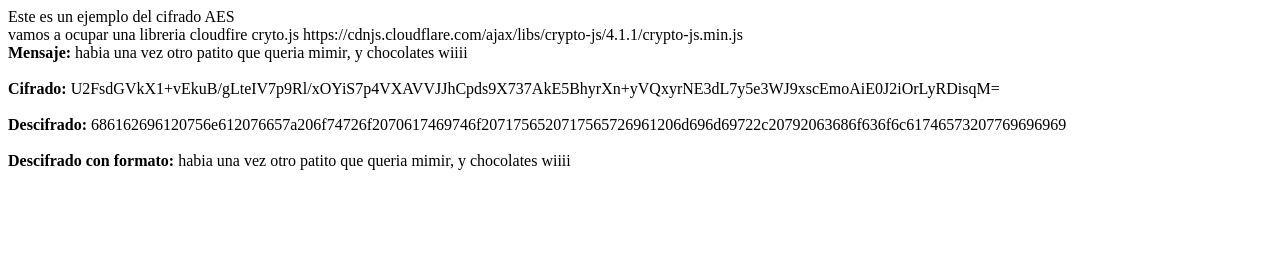
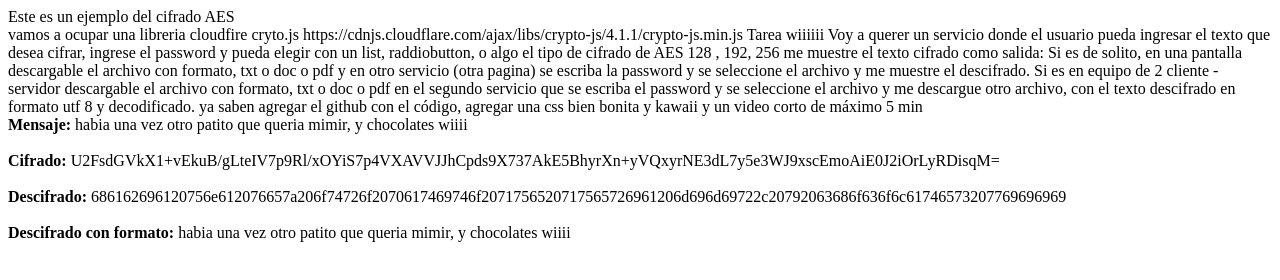
Before and after one commit to luisferdev11/5IV7_SWyA, a plain HTML site: page 05_AESWeb/index.html in a window 1280 px wide. Drawn offline with nearby package versions, Linux system fonts and the light colour scheme.

Commit message:
aes web con tarea

```diff
--- a/05_AESWeb/index.html
+++ b/05_AESWeb/index.html
@@ -13,6 +13,36 @@
     vamos a ocupar una libreria cloudfire cryto.js
 
     https://cdnjs.cloudflare.com/ajax/libs/crypto-js/4.1.1/crypto-js.min.js
+
+
+    Tarea wiiiiii
+
+    Voy a querer un servicio donde el usuario pueda ingresar el texto que desea
+    cifrar, ingrese el password
+
+    y pueda elegir con un list, raddiobutton, o algo  el tipo de cifrado de AES
+
+    128 , 192, 256
+
+    me muestre el texto cifrado como salida:
+
+    Si es de solito, en una pantalla descargable el archivo con formato, txt o doc o pdf
+
+    y en otro servicio (otra pagina) se escriba la password y se seleccione el archivo y me muestre
+
+    el descifrado.
+
+
+    Si es en equipo de 2 cliente - servidor descargable el archivo con formato, txt o doc o pdf
+
+    en el segundo servicio que se escriba el password  y se seleccione el archivo y me descargue otro
+
+    archivo, con el texto descifrado en formato utf 8 y decodificado.
+
+
+
+    ya saben agregar el github con el código, agregar una css bien bonita y kawaii y un video corto de máximo 5 min
+
 
     <br>
     <strong>  <label> Mensaje: </label>  </strong>
```
Also changed, not shown: 1 other file.
